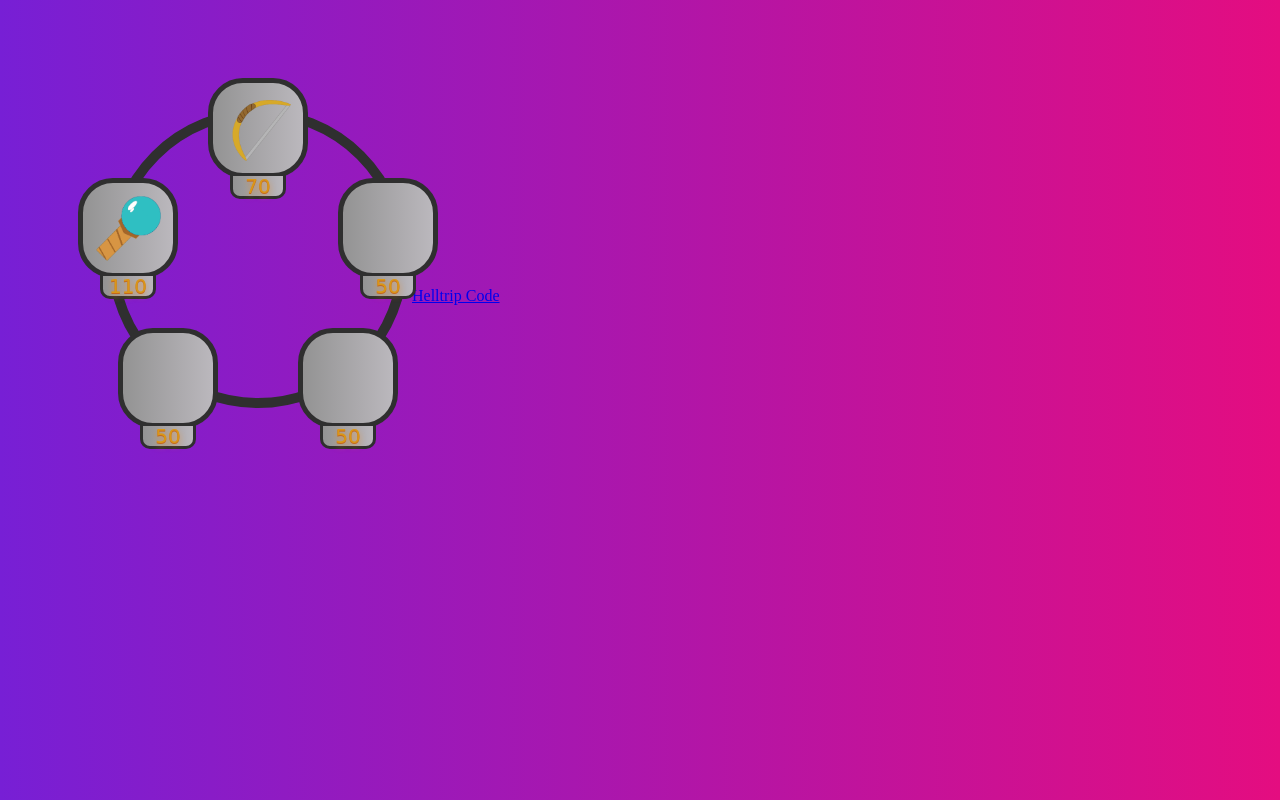
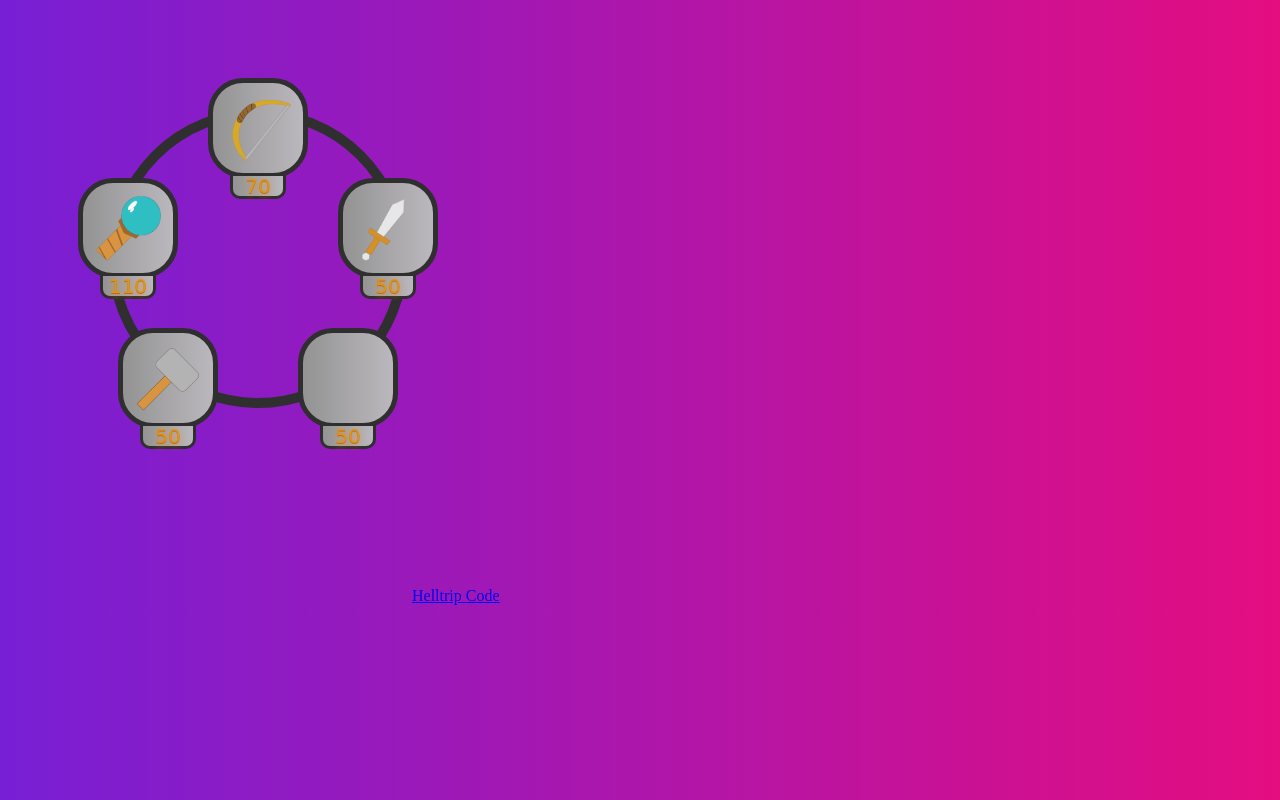
Before and after one commit to Stanislawmykulyak/Cool-Things, a plain HTML site: page index.html in a window 1280 px wide. Drawn offline with Linux system fonts and the light colour scheme; a web font is replaced by a local one.

Commit message:
Adding imgs

```diff
--- a/index.html
+++ b/index.html
@@ -17,12 +17,14 @@
             <div class="tower-cost">110</div>
         </div>
         <div class="tower-option" id="engineer">
+            <img src="media/engineer.png" alt="Engineer Tower" height="65" width="65">
             <div class="tower-cost">50</div>
         </div>
         <div class="tower-option" id="wild-hunter">
             <div class="tower-cost">50</div>
         </div>
         <div class="tower-option" id="barracks">
+            <img src="media/barracks.png" alt="Barracks" height="65" width="65">
             <div class="tower-cost">50</div>
         </div>
     </div>
```
Also changed, not shown: media/barracks.png (added), media/engineer.png (added).
